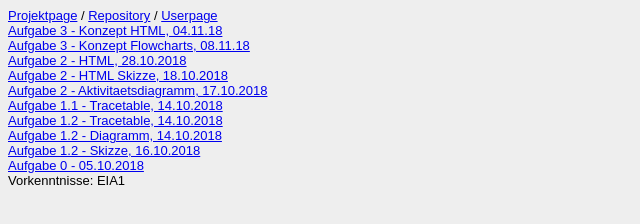
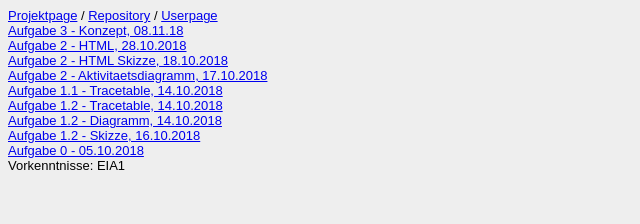
Before and after one commit to sebifyy/sebifyy.github.io, a plain HTML site: page Steckbrief/steckbrief.htm in a window 1280 px wide. Shown: the whole page, without its empty margins (0-640 px from the left). Drawn offline with Linux system fonts and the light colour scheme.

Commit message:
Steckbreif aufgabe 3 konzept final

```diff
--- a/Steckbrief/steckbrief.htm
+++ b/Steckbrief/steckbrief.htm
@@ -27,13 +27,8 @@ und diese -->
 
 	<!-- AUFGABEN -->
 	<a
-		href="https://sebifyy.github.io/EIA2/Aufgabe%203/Konzepte/HTMLScribble.png"
-		target="_blank">Aufgabe 3 - Konzept HTML, 04.11.18</a>
-	</br>
-
-	<a
-		href="https://sebifyy.github.io/EIA2/Aufgabe%203/Konzepte/flowchart-aufg3.pdf"
-		target="_blank">Aufgabe 3 - Konzept Flowcharts, 08.11.18</a>
+		href="https://sebifyy.github.io/EIA2/Aufgabe%203/Konzepte/Aufgabe3_KonzeptFin.pdf"
+		target="_blank">Aufgabe 3 - Konzept, 08.11.18</a>
 	</br>
 
 	<a
```
